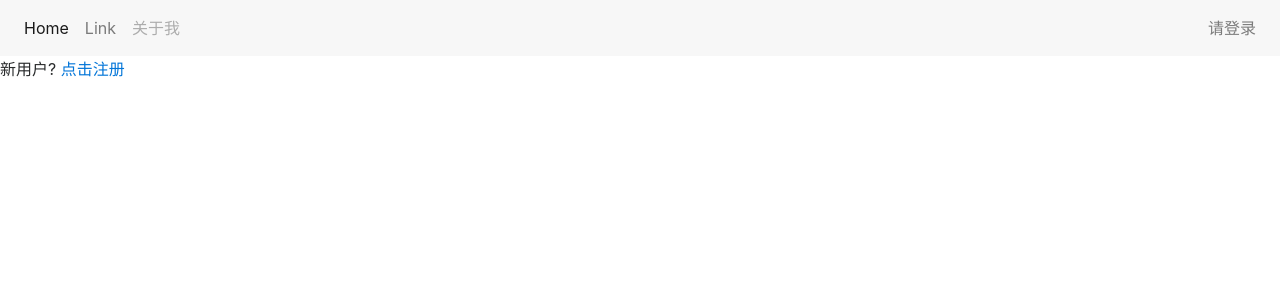
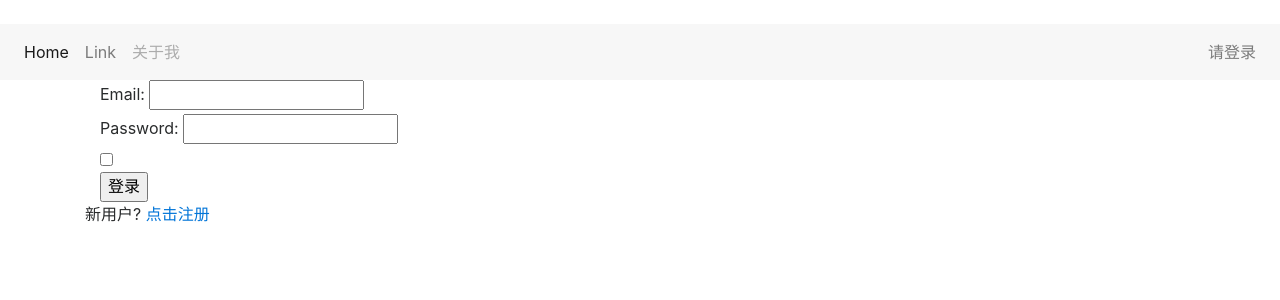
Before and after one commit to zhongw/flaskblog, a Flask app: page /auth/login in a window 1280 px wide. Shown: the top 300 px of the page. Run offline with Flask 2, Linux system fonts and the light colour scheme; parts of the project's set-up code (start-up, migrations or seed data) failed here and were passed over; some libraries are stand-ins or nearby versions.

Commit message:
杂项修改

```diff
--- a/app/auth/views.py
+++ b/app/auth/views.py
@@ -70,12 +70,10 @@
     token = request.args.get('token')
     if current_user.email_confirmed:
         return redirect(url_for('main.index'))
-
     if current_user.confirm_email(token):
         flash('你的邮箱地址已经验证，谢谢。')
     else:
         flash('验证连接地址无效或已过期。')
-
     return redirect(url_for('main.index'))
 
 
--- a/app/model.py
+++ b/app/model.py
@@ -29,7 +29,7 @@
     def __init__(self, **kwargs):
         super(User, self).__init__(**kwargs)
         if self.role is None:
-            if self.email == current_app.config('ADMIN_EMAIL'):
+            if self.email == current_app.config['ADMIN_EMAIL']:
                 self.role = Role.query.filter_by(permissions=0xff).first()
             if self.role is None:
                 self.role = Role.query.filter_by(default=True).first()
--- a/app/templates/auth/login.html
+++ b/app/templates/auth/login.html
@@ -3,7 +3,16 @@
 My Site - 登录
 {% endblock %}
 {% block content %}
-<div class="col-md-4">
+<div class="container">
+<div class="col-md-7">
+ <form method="POST">
+  {{ form.hidden_tag() }}
+  {{ form.email.label }} {{ form.email }} <br>
+  {{ form.password.label }} {{ form.password }} <br>
+  {{ form.remember_me}} <br>
+  {{ form.submit() }}
+ </form>
  </div>
 <p> 新用户? <a href="{{ url_for('auth.register') }}">点击注册</a></p>
+</div>
 {% endblock %}
--- a/app/templates/auth/register.html
+++ b/app/templates/auth/register.html
@@ -3,12 +3,15 @@
 My Site - 注册
 {% endblock %}
 {% block content %}
+<div class="container">
 <div class="col-md-4">
     <form method="POST">
-        {{ form.email.label }} {{ form.email }} <br>
+        {{ form.hidden_tag() }}
+        {{ form.email.label }} {{ form.email }} {{ form.email.error }}<br>
         {{ form.password.label }} {{ form.password }} <br>
         {{ form.password2.label }} {{ form.password2 }}<br>
         {{ form.submit(class='btn btn-success') }}
     </form>
 </div>
+    </div>
 {% endblock %}
--- a/app/templates/base.html
+++ b/app/templates/base.html
@@ -4,6 +4,9 @@
     <meta charset="utf-8">
     <meta name="viewport" content="width=device-width, initial-scale=1, shrink-to-fit=no">
     <link rel="icon" href="{{url_for('static', filename='favicon.ico')}}">
+    {{ moment.include_jquery() }}
+    {{ moment.include_moment() }}
+　　 {{ moment.lang("zh-CN") }}
     <title>{% block title%} {% endblock %}</title>
 
     <link href="//cdn.bootcss.com/bootstrap/4.0.0-alpha.6/css/bootstrap.min.css" rel="stylesheet">
--- a/app/templates/user.html
+++ b/app/templates/user.html
@@ -7,4 +7,8 @@
         {{ user.email }}
     {% endif %}
 </h1>
+<p>
+    Member Since: {{ moment(user.member_since).format('L') }} <br>
+    最后活动时间: {{ moment(user.last_seen).fromNow() }}
+</p>
 {% endblock %}
```
